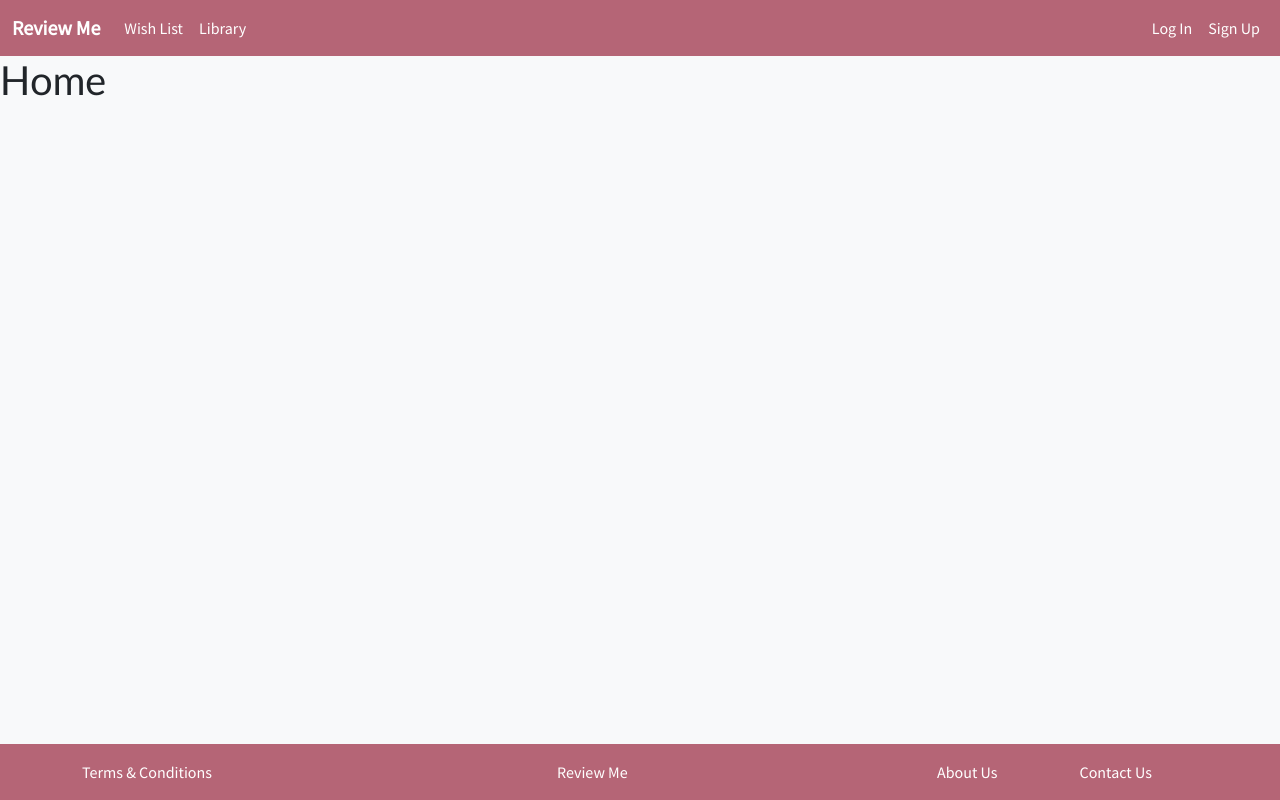
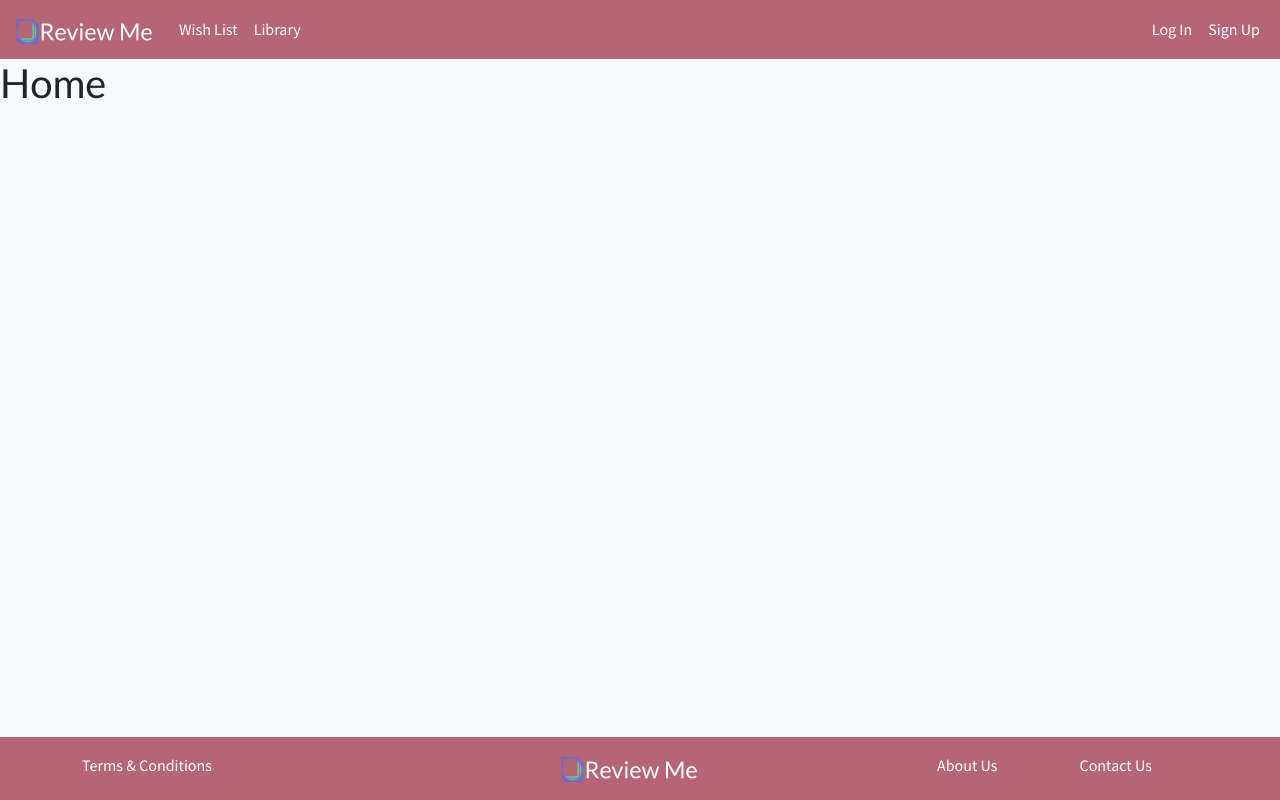
Before and after one commit to hyunjiLeeTech/ReviewMe, a React (Create React App) app in the folder frontend/: page / in a window 1280 px wide. Built offline with nearby package versions, Linux system fonts and the light colour scheme.

Commit message:
RVM-21 Add Logo

```diff
--- a/frontend/src/components/style/Footer.js
+++ b/frontend/src/components/style/Footer.js
@@ -2,18 +2,19 @@ import React from "react";
 import { Link } from "react-router-dom";
 
 import "./Footer.css";
+import logo from "../../images/blue-logo.png";
 const Footer = () => {
   return (
     <footer className="footer mt-auto py-3 text-white">
       <div className="container">
         <div className="row">
-          <div className="col-5">
+          <div className="col-md-5">
             <Link className="text-white" id="footer-link" to="/terms">
               Terms & Conditions
             </Link>
           </div>
-          <div className="col-4">
-            <span> Review Me</span>
+          <div className="col-md-4">
+            <img src={logo} alt="Review Me" />
           </div>
           <div className="col">
             <Link className="text-white" id="footer-link" to="/about">
--- a/frontend/src/components/style/Header.js
+++ b/frontend/src/components/style/Header.js
@@ -2,27 +2,28 @@ import React from "react";
 import { NavLink } from "react-router-dom";
 
 import "./Header.css";
+import logo from "../../images/blue-logo.png";
 
 const Header = () => {
   return (
     <nav className="navbar navbar-expand-lg navbar-dark">
       <div className="container-fluid">
         <NavLink className="navbar-brand" to="/">
-          Review Me
+          <img src={logo} alt="Review Me" />
         </NavLink>
 
         <button
-          className="navbar-toggler"
+          className="navbar-toggler navbar-toggler-button"
           type="button"
           data-bs-toggle="collapse"
-          data-bs-target="#navbarSupportedContent"
-          aria-controls="navbarSupportedContent"
+          data-bs-target="#navbarBar"
+          aria-controls="navbarBar"
           aria-expanded="false"
           aria-label="Toggle navigation"
         >
           <span className="navbar-toggler-icon"></span>
         </button>
-        <div className="collapse navbar-collapse" id="navbarSupportedContent">
+        <div className="collapse navbar-collapse" id="navbarBar">
           <ul className="navbar-nav me-auto mb-2 mb-lg-0">
             <li className="nav-item">
               <NavLink id="head-link" className="nav-link" to="/wish-list">
```
Also changed, not shown: frontend/src/images/blue-logo.png (added).
